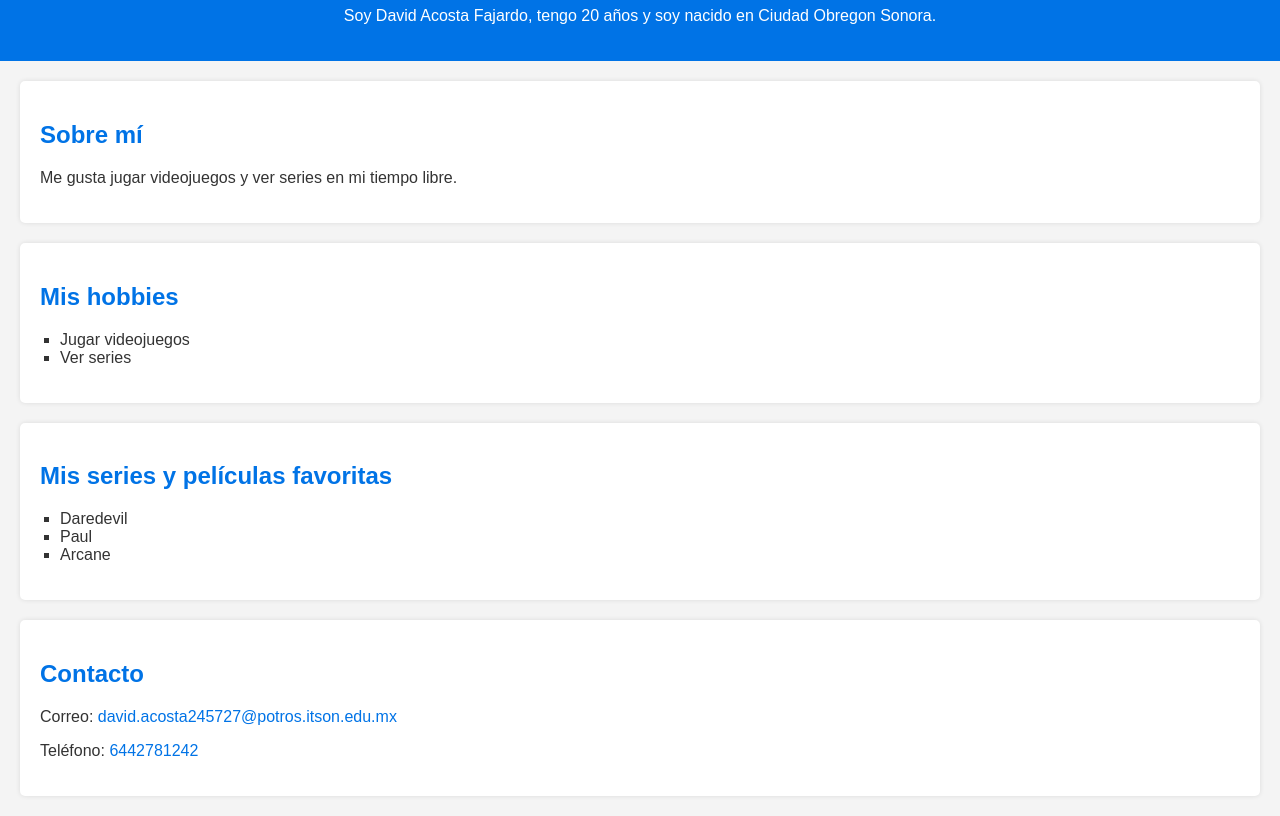
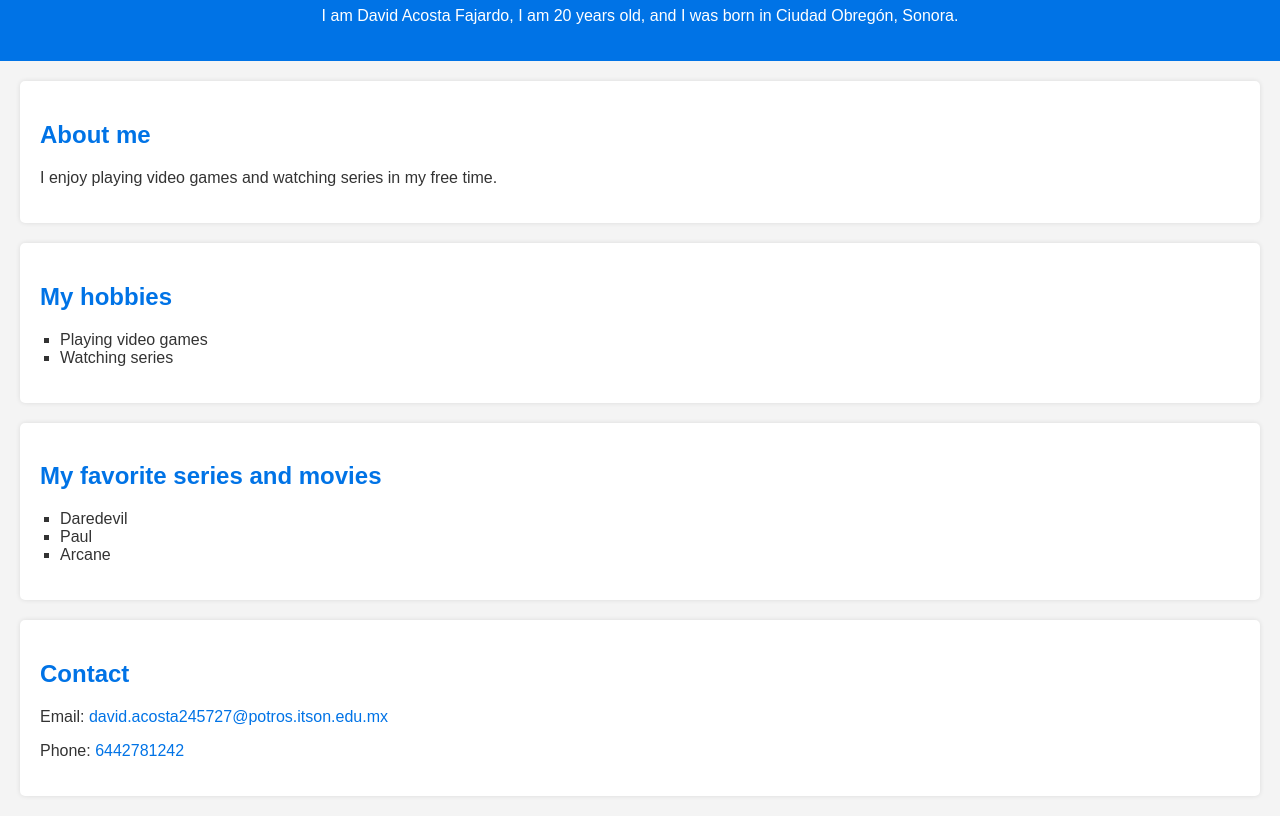
Before and after one commit to DavidAcostaF/LandingFajardoDavid, a plain HTML site: page index.html in a window 1280 px wide. Shown: the part 93-909 px from the top of the page. Drawn offline with Linux system fonts and the light colour scheme.

Commit message:
content in english

```diff
--- a/index.html
+++ b/index.html
@@ -1,5 +1,5 @@
 <!DOCTYPE html>
-<html lang="es">
+<html lang="en">
 <head>
     <meta charset="UTF-8">
     <meta name="viewport" content="width=device-width, initial-scale=1.0">
@@ -8,25 +8,25 @@
 </head>
 <body>
     <header>
-        <h1>Bienvenido a mi página personal</h1>
-        <p>Soy David Acosta Fajardo, tengo 20 años y soy nacido en Ciudad Obregon Sonora.</p>
+        <h1>Welcome to my personal page</h1>
+        <p>I am David Acosta Fajardo, I am 20 years old, and I was born in Ciudad Obregón, Sonora.</p>
     </header>
 
     <section>
-        <h2>Sobre mí</h2>
-        <p>Me gusta jugar videojuegos y ver series en mi tiempo libre.</p>
+        <h2>About me</h2>
+        <p>I enjoy playing video games and watching series in my free time.</p>
     </section>
 
     <section>
-        <h2>Mis hobbies</h2>
+        <h2>My hobbies</h2>
         <ul>
-            <li>Jugar videojuegos</li>
-            <li>Ver series</li>
+            <li>Playing video games</li>
+            <li>Watching series</li>
         </ul>
     </section>
 
     <section>
-        <h2>Mis series y películas favoritas</h2>
+        <h2>My favorite series and movies</h2>
         <ul>
             <li>Daredevil</li>
             <li>Paul</li>
@@ -35,9 +35,9 @@
     </section>
 
     <section>
-        <h2>Contacto</h2>
-        <p>Correo: <a href="mailto:david.acosta245727@potros.itson.edu.mx">david.acosta245727@potros.itson.edu.mx</a></p>
-        <p>Teléfono: <a href="tel:+526442781242">6442781242</a></p>
+        <h2>Contact</h2>
+        <p>Email: <a href="mailto:david.acosta245727@potros.itson.edu.mx">david.acosta245727@potros.itson.edu.mx</a></p>
+        <p>Phone: <a href="tel:+526442781242">6442781242</a></p>
     </section>
 </body>
 </html>
```
